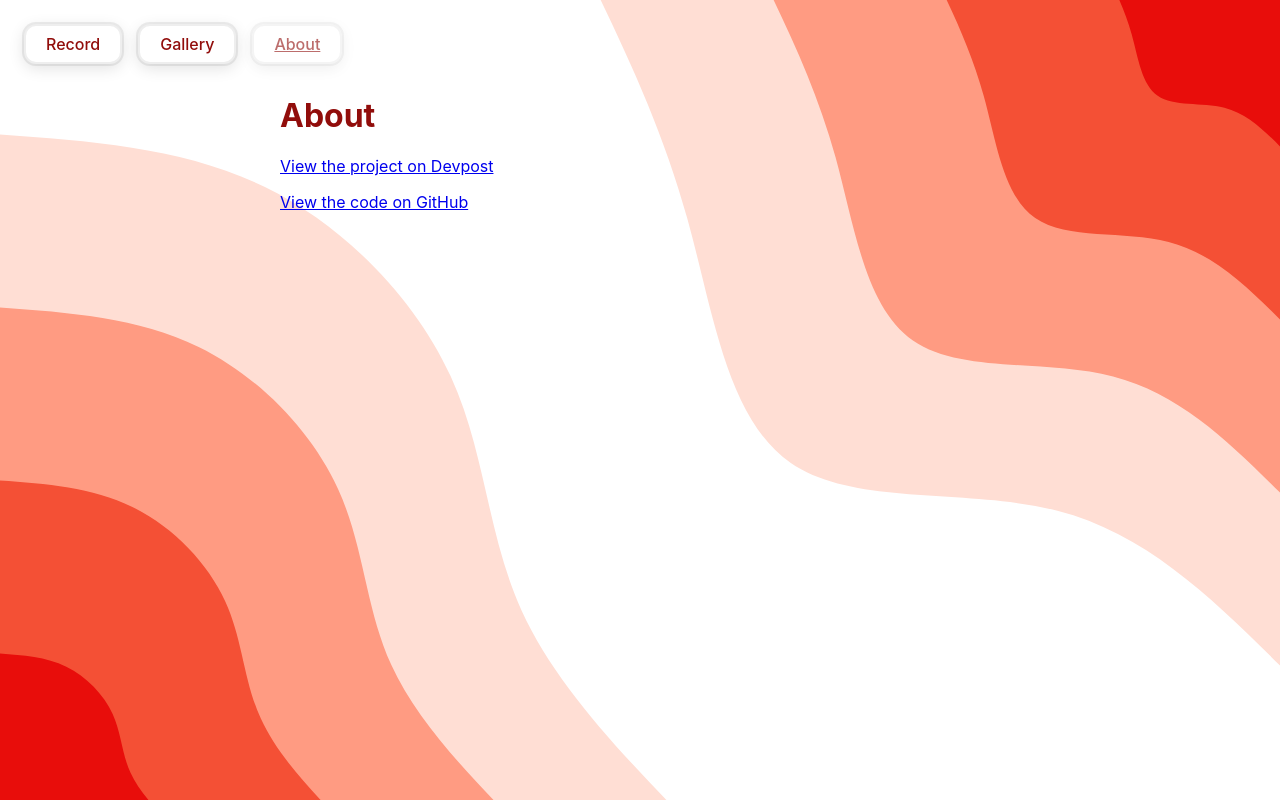
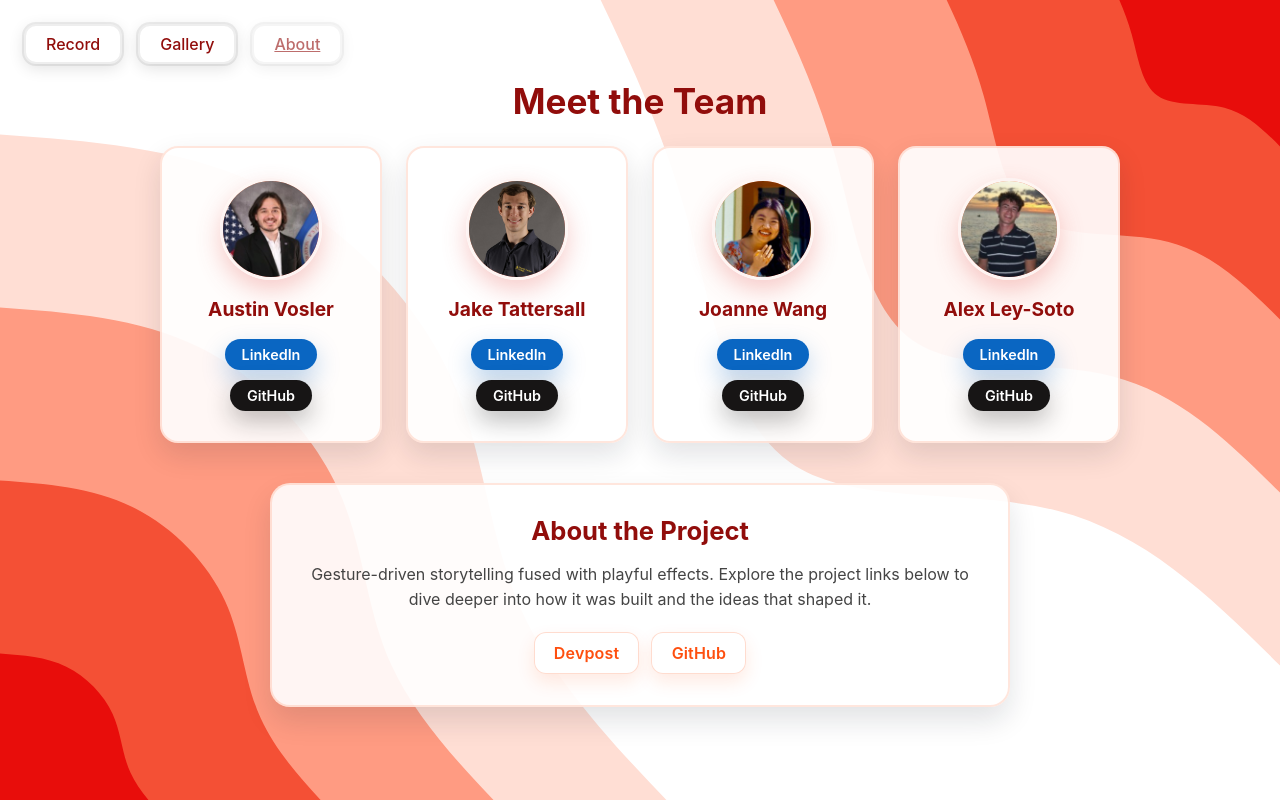
Before and after one commit to AustinVosler/KNIGHT-HACKS-25, a Flask app: page /about in a window 1280 px wide. Run offline with Flask 3, Linux system fonts and the light colour scheme.

Commit message:
about page

```diff
--- /dev/null
+++ b/static/css/about.css
@@ -0,0 +1,180 @@
+
+.about-page .page {
+  display: flex;
+  flex-direction: column;
+  align-items: center;
+  gap: 2.5rem;
+}
+
+.resource-links {
+  display: flex;
+  flex-wrap: wrap;
+  justify-content: center;
+  gap: 0.75rem;
+  margin-top: 1rem;
+}
+
+.resource-link {
+  display: inline-flex;
+  align-items: center;
+  justify-content: center;
+  padding: 0.65rem 1.2rem;
+  border-radius: 12px;
+  border: 1px solid rgba(254, 79, 15, 0.2);
+  background: rgba(255, 255, 255, 0.93);
+  color: var(--accent-4);
+  text-decoration: none;
+  font-weight: 600;
+  letter-spacing: 0.01em;
+  transition: transform 0.15s ease, box-shadow 0.15s ease;
+  box-shadow: 0 8px 18px rgba(254, 79, 15, 0.12);
+}
+
+.resource-link:hover {
+  transform: translateY(-2px);
+  box-shadow: 0 12px 22px rgba(254, 79, 15, 0.18);
+}
+
+.team-section {
+  position: relative;
+  z-index: 1;
+  max-width: 960px;
+  width: 100%;
+  margin: 0 auto;
+  padding: 0 0.5rem;
+  padding-top:5rem;
+  text-align: center;
+}
+
+.team-title {
+  margin: 0 0 1.5rem;
+  font-size: 2.2rem;
+}
+
+.team-grid {
+  display: grid;
+  grid-template-columns: repeat(auto-fit, minmax(220px, 1fr));
+  gap: 1.5rem;
+}
+
+.team-member {
+  background: rgba(255, 255, 255, 0.92);
+  border-radius: 18px;
+  border: 2px solid rgba(254, 79, 15, 0.14);
+  padding: 1.85rem 1.5rem;
+  box-shadow: 0 12px 28px rgba(16, 24, 40, 0.12);
+  display: flex;
+  flex-direction: column;
+  align-items: center;
+  gap: 1.1rem;
+  position: relative;
+}
+
+.team-member h3 {
+  margin: 0;
+  font-size: 1.2rem;
+  color: var(--ink);
+}
+
+.avatar {
+  width: 96px;
+  height: 96px;
+  border-radius: 50%;
+  display: grid;
+  place-items: center;
+  font-size: 1.9rem;
+  font-weight: 700;
+  color: #fff;
+  text-transform: uppercase;
+  letter-spacing: 0.08em;
+  background: linear-gradient(135deg, var(--accent-5), var(--accent-3));
+  box-shadow: 0 10px 24px rgba(230, 85, 78, 0.3);
+  border: 3px solid rgba(255, 255, 255, 0.92);
+}
+
+.team-links {
+  display: flex;
+  gap: 0.6rem;
+  flex-wrap: wrap;
+  justify-content: center;
+}
+
+.team-link {
+  display: inline-flex;
+  align-items: center;
+  justify-content: center;
+  gap: 0.45rem;
+  padding: 0.45rem 1.05rem;
+  border-radius: 999px;
+  font-weight: 600;
+  font-size: 0.9rem;
+  text-decoration: none;
+  transition: transform 0.15s ease, box-shadow 0.15s ease;
+}
+
+.team-link.linkedin {
+  background: #0a66c2;
+  color: #fff;
+  box-shadow: 0 10px 24px rgba(10, 102, 194, 0.28);
+}
+
+.team-link.github {
+  background: #171515;
+  color: #fff;
+  box-shadow: 0 10px 24px rgba(23, 21, 21, 0.28);
+}
+
+.team-link:hover {
+  transform: translateY(-2px);
+}
+
+.about-intro {
+  position: relative;
+  z-index: 1;
+  max-width: 680px;
+  margin: 0 auto;
+  padding: 1.9rem 1.75rem;
+  text-align: center;
+  background: rgba(255, 255, 255, 0.9);
+  border-radius: 20px;
+  border: 2px solid rgba(254, 79, 15, 0.14);
+  box-shadow: 0 14px 28px rgba(16, 24, 40, 0.12);
+}
+
+.about-heading {
+  margin: 0 0 1rem;
+  font-size: 1.6rem;
+  color: var(--ink);
+}
+
+.about-intro p {
+  color: rgba(27, 27, 27, 0.82);
+  font-size: 1rem;
+  line-height: 1.55;
+  margin: 0 0 1.25rem;
+}
+
+@media (max-width: 540px) {
+  .about-page .page {
+    padding: 3.5rem 1rem 2.5rem;
+    gap: 2rem;
+  }
+
+  .team-grid {
+    gap: 1.25rem;
+  }
+
+  .team-member {
+    padding: 1.6rem 1.25rem;
+  }
+
+  .avatar {
+    width: 84px;
+    height: 84px;
+    font-size: 1.6rem;
+  }
+
+  .about-intro {
+    padding: 1.75rem 1.5rem;
+  }
+}
--- a/templates/about.html
+++ b/templates/about.html
@@ -2,15 +2,66 @@
 
 {% block title %}About{% endblock %}
 {% block body_class %}about-page{% endblock %}
+{% block extra_css %}<link rel="stylesheet" href="/static/css/about.css" />{% endblock %}
 
 {% block content %}
-  <div class="about-links" style="position:relative; z-index:1; max-width: 720px; margin: 6rem auto 2rem; padding: 0 1rem;">
-    <h1 class="brand">About</h1>
+  <section class="team-section">
+    <h1 class="brand team-title">Meet the Team</h1>
+    <div class="team-grid">
+      <article class="team-member">
+        <img class="avatar" src="/static/img/austin.jpeg" alt="Austin Vosler headshot" />
+        <h3>Austin Vosler</h3>
+        <div class="team-links">
+          <a class="team-link linkedin" href="https://www.linkedin.com/in/austinvosler" target="_blank" rel="noopener noreferrer">LinkedIn</a>
+          <a class="team-link github" href="https://github.com/AustinVosler" target="_blank" rel="noopener noreferrer">GitHub</a>
+        </div>
+      </article>
+      <article class="team-member">
+        <img class="avatar" src="/static/img/jake.JPG" alt="Jake Tattersall headshot" />
+        <h3>Jake Tattersall</h3>
+        <div class="team-links">
+          <a class="team-link linkedin" href="https://www.linkedin.com/in/jake-tattersall/" target="_blank" rel="noopener noreferrer">LinkedIn</a>
+          <a class="team-link github" href="https://github.com/jake-tattersall" target="_blank" rel="noopener noreferrer">GitHub</a>
+        </div>
+      </article>
+      <article class="team-member">
+        <img class="avatar" src="/static/img/Joanne.jpeg" alt="Joanne Wang headshot" />
+        <h3>Joanne Wang</h3>
+        <div class="team-links">
+          <a class="team-link linkedin" href="https://www.linkedin.com/in/qidi-wang" target="_blank" rel="noopener noreferrer">LinkedIn</a>
+          <a class="team-link github" href="https://github.com/AlphauroraE" target="_blank" rel="noopener noreferrer">GitHub</a>
+        </div>
+      </article>
+      <article class="team-member">
+        <img class="avatar" src="/static/img/alex.jpeg" alt="Alex Ley-Soto headshot" />
+        <h3>Alex Ley-Soto</h3>
+        <div class="team-links">
+          <a class="team-link linkedin" href="https://www.linkedin.com/in/alexleysoto" target="_blank" rel="noopener noreferrer">LinkedIn</a>
+          <a class="team-link github" href="https://github.com/alexls05" target="_blank" rel="noopener noreferrer">GitHub</a>
+        </div>
+      </article>
+    </div>
+  </section>
+
+  <section class="about-intro">
+    <h2 class="about-heading">About the Project</h2>
     <p>
-      <a href="https://devpost.com/software/project-d6xs15" target="_blank" rel="noopener noreferrer">View the project on Devpost</a>
+      Gesture-driven storytelling fused with playful effects. Explore the project links below to
+      dive deeper into how it was built and the ideas that shaped it.
     </p>
-    <p>
-      <a href="https://github.com/AustinVosler/KNIGHT-HACKS-25" target="_blank" rel="noopener noreferrer">View the code on GitHub</a>
-    </p>
-  </div>
+    <div class="resource-links">
+      <a
+        class="resource-link"
+        href="https://devpost.com/software/project-d6xs15"
+        target="_blank"
+        rel="noopener noreferrer"
+      >Devpost</a>
+      <a
+        class="resource-link"
+        href="https://github.com/AustinVosler/KNIGHT-HACKS-25"
+        target="_blank"
+        rel="noopener noreferrer"
+      >GitHub</a>
+    </div>
+  </section>
 {% endblock %}
```
Also changed, not shown: static/img/Joanne.jpeg (added), static/img/alex.jpeg (added), static/img/austin.jpeg (added), static/img/jake.JPG (added).
